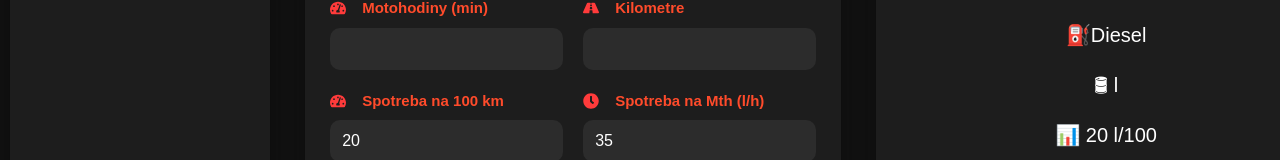
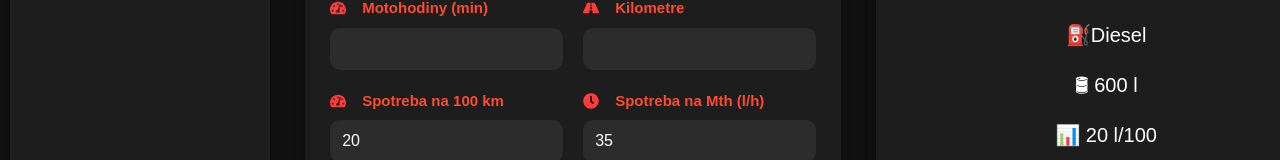
Before and after one commit to knapcikmarek/vyuctovanie, a React (Vite) app: page / in a window 1280 px wide. Shown: the part 380-540 px from the top of the page. Built offline with nearby package versions, Linux system fonts and the light colour scheme.

Commit message:
uprava vzhladu

```diff
--- a/src/App.jsx
+++ b/src/App.jsx
@@ -42,7 +42,7 @@ export default function App() {
 
   const [vybraneVozidlo, setVybraneVozidlo] = useState(predvoleneVozidla[0]);
 
-  const [plnaNadrz, setPlnaNadrz] = useState(vybraneVozidlo.nadrz);
+  const [plnaNadrz, setPlnaNadrz] = useState(vybraneVozidlo.plnaNadrz);
 
   const [pretacania, setPretacania] = useState("");
 
@@ -357,7 +357,7 @@ export default function App() {
     />
     <h2>{vybraneVozidlo.nazov}</h2>
     <p>⛽{vybraneVozidlo.palivo}</p>
-    <p>🛢 {vybraneVozidlo.nadrz} l</p>
+    <p>🛢 {vybraneVozidlo.plnaNadrz} l</p>
     <p>📊 {vybraneVozidlo.spotreba100} l/100</p>
     <p>⚙ {vybraneVozidlo.spotrebaMth} l/h</p>
   </div>
```
